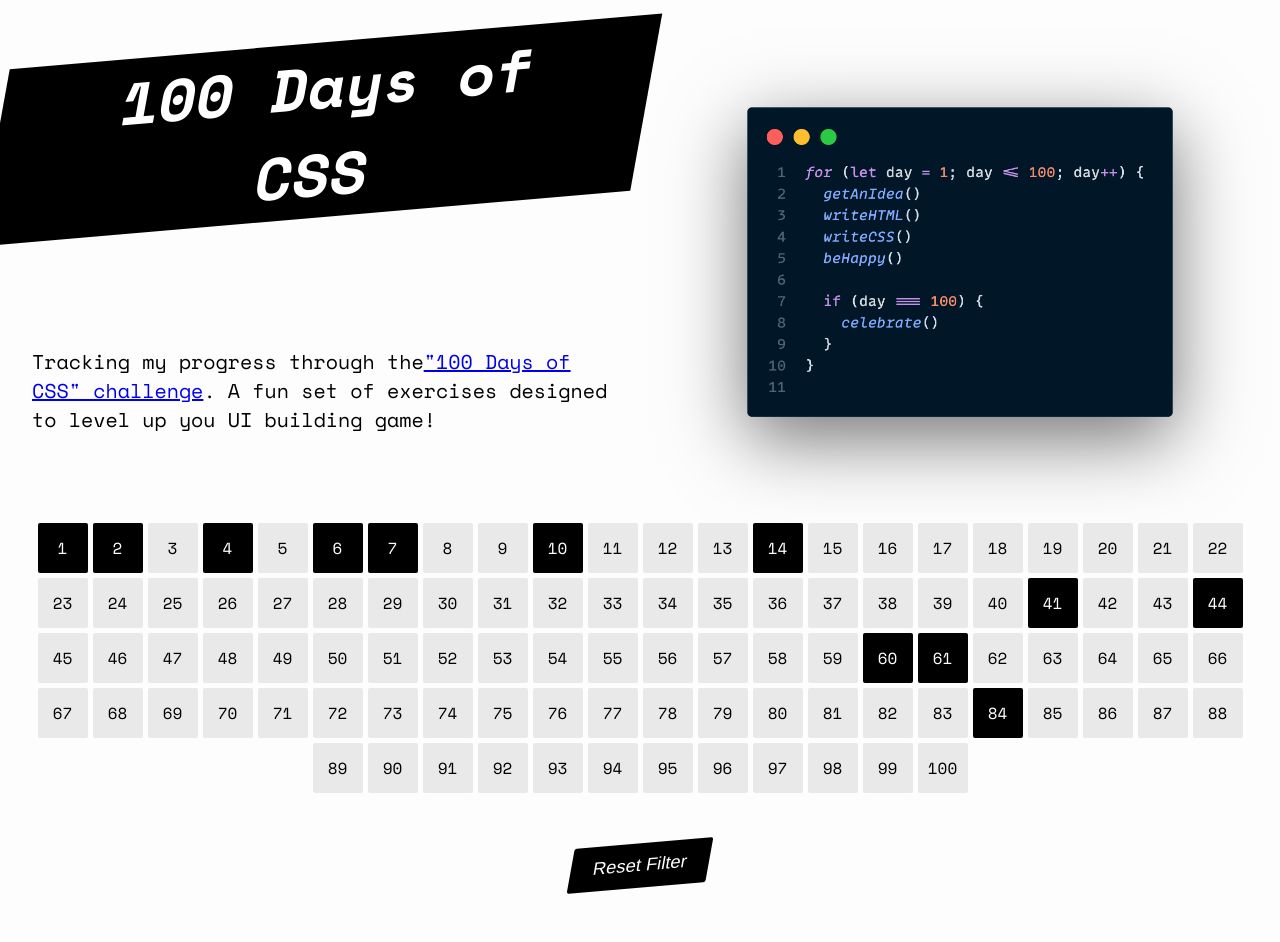
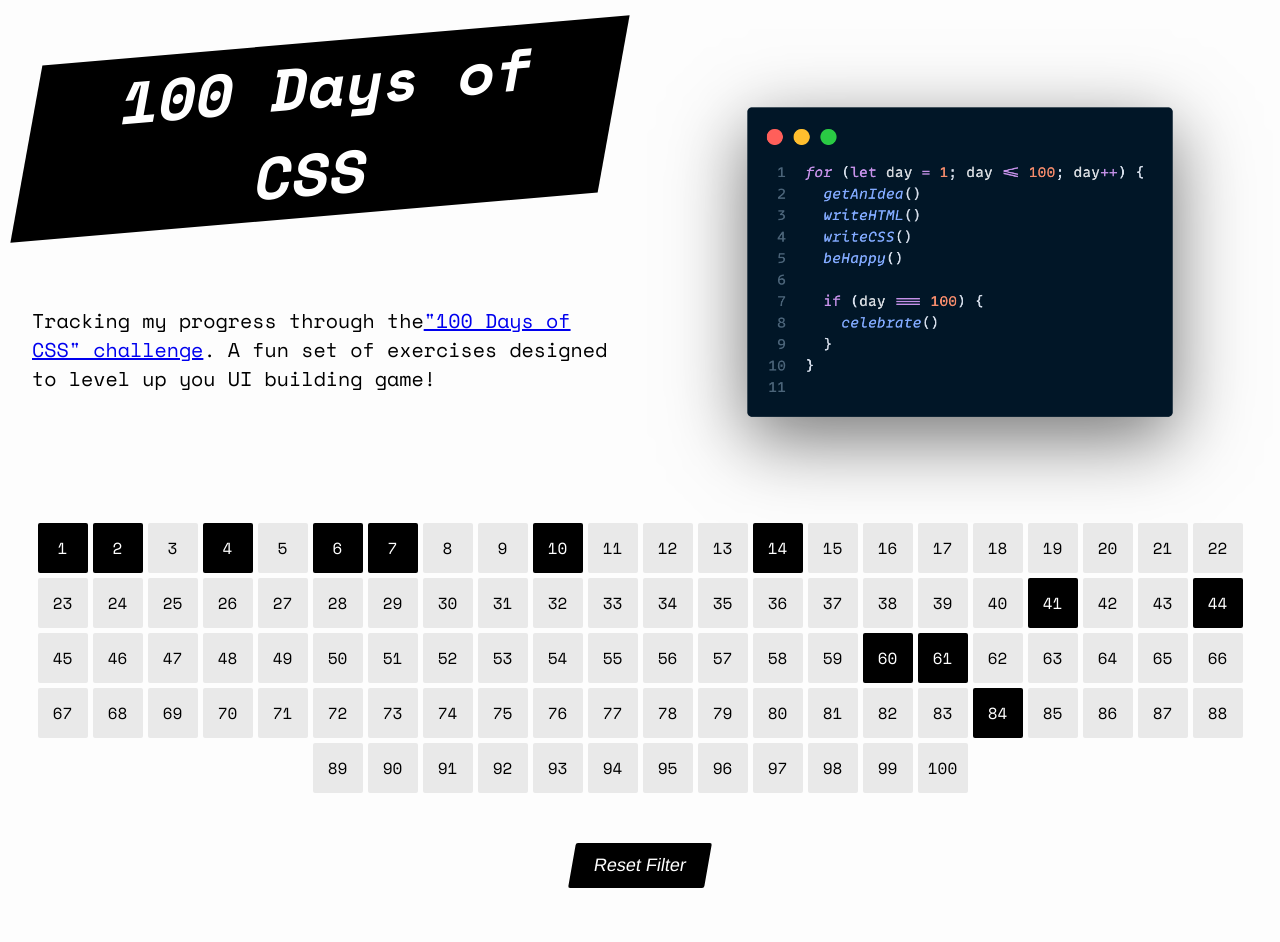
Before and after one commit to ryasan/one_hundred_days_css, a React (Create React App) app: page / in a window 1280 px wide. Shown: the top 942 px of the page. Built offline with nearby package versions, Linux system fonts and the light colour scheme; the HTML template or start-up script is replaced by a standard one.

Commit message:
cleanup and refactor

```diff
--- a/src/App.css
+++ b/src/App.css
@@ -10,7 +10,6 @@
 .header {
 	display: grid;
 	grid-template-columns: 1fr 1fr;
-  overflow: hidden;
 }
 
 @media (max-width: 768px) {
@@ -19,33 +18,40 @@
 	}
 }
 
-.header-column {
+.header .hero {
 	display: flex;
 	flex-direction: column;
-  justify-content: center;
 	position: relative;
 }
 
-.header-title {
+.header .title {
+	align-self: center;
+	background-color: #000000;
+	color: white;
 	font-size: 3.75rem;
-  color: white;
-  background-color: black;
+	text-align: center;
 	transform: skew(-15deg) rotate(-5deg);
+	width: 90%;
+}
+
+.header .subtitle {
+	font-size: 1.25rem;
+	margin: 3rem auto;
+	max-width: 50rem;
+	padding: 0 2rem;
+}
+
+@media (max-width: 768px) {
+	.header {
 		text-align: center;
 	}
-
-.header-subtitle {
-  font-size: 1.25rem;
-  margin: 2.5rem auto;
-  max-width: 50rem;
-  padding: 3rem 2rem;
 }
 
-.header-image {
+.header .banner-image {
 	width: 100%;
 }
 
-.main {
+.content {
 	padding: 0 2rem 2rem;
 }
 
@@ -67,7 +73,7 @@
 }
 
 .progress-item.completed {
-  background-color: black;
+	background-color: #000000;
 	color: white;
 	cursor: pointer;
 }
@@ -81,16 +87,16 @@
 	text-align: center;
 }
 
-.reset-button {
-  background-color: black;
-  border: 0.125rem solid black;
+.reset button {
+	background-color: #000000;
+	border: 0.125rem solid #000000;
 	border-radius: 0.125rem;
 	color: white;
 	font-size: 1.125rem;
 	margin: 0 auto;
 	margin-top: 3.125rem;
 	padding: 0.625rem 1.25rem;
-  transform: skew(-15deg) rotate(-5deg);
+	transform: skew(-10deg);
 }
 
 @media (max-width: 768px) {
@@ -114,18 +120,44 @@
 	}
 }
 
-.pen-item-title {
-  text-overflow: ellipsis;
-  overflow: hidden;
-  white-space: nowrap;
-}
-
-.pen-item-iframe {
-  height: 31.25rem;
-  width: 100%;
+.pen-item {
+  position: relative;
 }
 
 .pen-item.active {
 	margin-top: 3.125rem;
 	padding: 0 10%;
 }
+
+.pen-item .title {
+	text-overflow: ellipsis;
+	overflow: hidden;
+	white-space: nowrap;
+}
+
+.pen-item iframe {
+	height: 31.25rem;
+	width: 100%;
+  position: relative;
+  z-index: 1;
+}
+
+.loader {
+	animation: spin 2s ease-in-out infinite;
+	border-color: #000000 transparent #000000 transparent;
+	border-radius: 50%;
+	border-style: solid;
+	border-width: 0.4rem;
+	height: 3rem;
+  left: 50%;
+  top: 50%;
+  transform: translate(-50%, -50%);
+  position: absolute;
+	width: 3rem;
+}
+
+@keyframes spin {
+	100% {
+		transform: translate(-50%, -50%) rotate(360deg);
+	}
+}
--- a/src/App.js
+++ b/src/App.js
@@ -1,97 +1,109 @@
 import { useState } from 'react';
-import PropTypes from 'prop-types';
-import './App.css';
+
 import CodeImage from './code-image.png';
 import pens from './data';
+import './App.css';
 
-const cn = (entries) =>
+const cn = entries =>
   Object.entries(entries)
-    .filter((entry) => entry[1])
-    .map((entry) => entry[0])
+    .filter(entry => entry[1])
+    .map(entry => entry[0])
     .join(' ');
 
-function IFrame ({ title, id, classNames }) {
+function IFrame ({ title, id, className }) {
+  const [isLoading, setIsLoading] = useState(true);
+
   return (
-    <li className={cn({ 'pen-item': true, ...classNames })}>
-      <div className="pen-item-title">{title}</div>
+    <div className={cn({ 'pen-item': true, [className]: true })}>
+      <div className='title'>{title}</div>
+      {isLoading && (
+        <div className="loader" />
+      )}
       <iframe
-        loading="lazy"
-        scrolling="no"
-        frameBorder="no"
+        loading='lazy'
+        scrolling='no'
+        frameBorder='no'
+        allowtransparency='true'
         allowFullScreen={true}
-        allowtransparency="true"
-        className="pen-item-iframe"
         title={`100 Days CSS - ${ title }`}
-        src={`https://codepen.io/ryasan86/embed/${ id }?default-tab=result&theme-id=dark`}>
-        See the Pen <a href={`https://codepen.io/ryasan86/pen/${ id }`}>100 Days CSS - 001 Title</a>
-        by Ryan Santos (<a href="https://codepen.io/ryasan86">@ryasan86</a>) on
-        <a href="https://codepen.io">CodePen</a>.
+        src={`https://codepen.io/ryasan86/embed/${ id }?default-tab=result&theme-id=dark`}
+        onLoad={() => setIsLoading(false)}
+      >
+        See the Pen{' '}
+        <a href={`https://codepen.io/ryasan86/pen/${ id }`}>
+          100 Days CSS - {title}
+        </a>
+        by Ryan Santos (<a href='https://codepen.io/ryasan86'>@ryasan86</a>) on
+        <a href='https://codepen.io'>
+          CodePen
+        </a>.
       </iframe>
-    </li>
+    </div>
   );
 }
-
-IFrame.propTypes = {
-  title: PropTypes.string.isRequired,
-  id: PropTypes.string.isRequired,
-  classNames: PropTypes.object,
-};
 
 function App () {
   const [activePen, setActivePen] = useState(null);
 
   return (
-    <div className="app">
-      <div className="inner">
-        <header className="header">
-          <div className="header-column">
-            <h1 className="header-title">100 Days of <br /> CSS</h1>
-            <p className="header-subtitle">
+    <div className='app'>
+      <div className='inner'>
+        <header className='header'>
+          <div className='hero'>
+            <h1 className='title'>
+              100 Days of <br /> CSS
+            </h1>
+            <p className='subtitle'>
               Tracking my progress through the
-              <a href="https://100dayscss.com/">"100 Days of CSS" challenge</a>. A fun set of
-              exercises designed to level up you UI building game!
+              <a href='https://100dayscss.com/'>"100 Days of CSS" challenge</a>.
+              A fun set of exercises designed to level up you UI building game!
             </p>
           </div>
-          <div className="header-column">
-            <img className="header-image" src={CodeImage} alt="code" />
+          <div className='hero'>
+            <img className="banner-image" src={CodeImage} alt='code' />
           </div>
         </header>
-        <main className="main">
-          <ul className="progress-list">
+        <main className='content'>
+          <ul className='progress-list'>
             {pens.map((submission, index) => (
               <li
                 key={index}
                 className={cn({
-                  'active': activePen && submission?.id === activePen?.id,
+                  'active': activePen && (submission?.id === activePen?.id),
                   'completed': submission,
-                  'progress-item': true,
+                  'progress-item': true
                 })}
                 onClick={() => {
                   if (submission) setActivePen(submission);
-                }}>
+                }}
+              >
                 {index + 1}
               </li>
             ))}
           </ul>
-
-          <div className="reset">
-            <button className="reset-button" onClick={() => setActivePen(null)}>
+          <div className='reset'>
+            <button onClick={() => setActivePen(null)}>
               Reset Filter
             </button>
           </div>
-
           {activePen ? (
-            <IFrame title={activePen.title} id={activePen.id} classNames={{ active: true }} />
+            <IFrame
+              className='active'
+              title={activePen.title}
+              id={activePen.id}
+            />
           ) : (
-            <ul className="pen-list">
+            <ul className='pen-list'>
               {pens.filter(Boolean).map((s, index) => (
-                <IFrame key={index} title={s.title} id={s.id} />
+                <li key={index}>
+                  <IFrame title={s.title} id={s.id} />
+                </li>
               ))}
             </ul>
           )}
         </main>
       </div>
-    </div >
+    </div>
   );
 }
 
```
Lines whose indentation alone changed are shown as unchanged.
